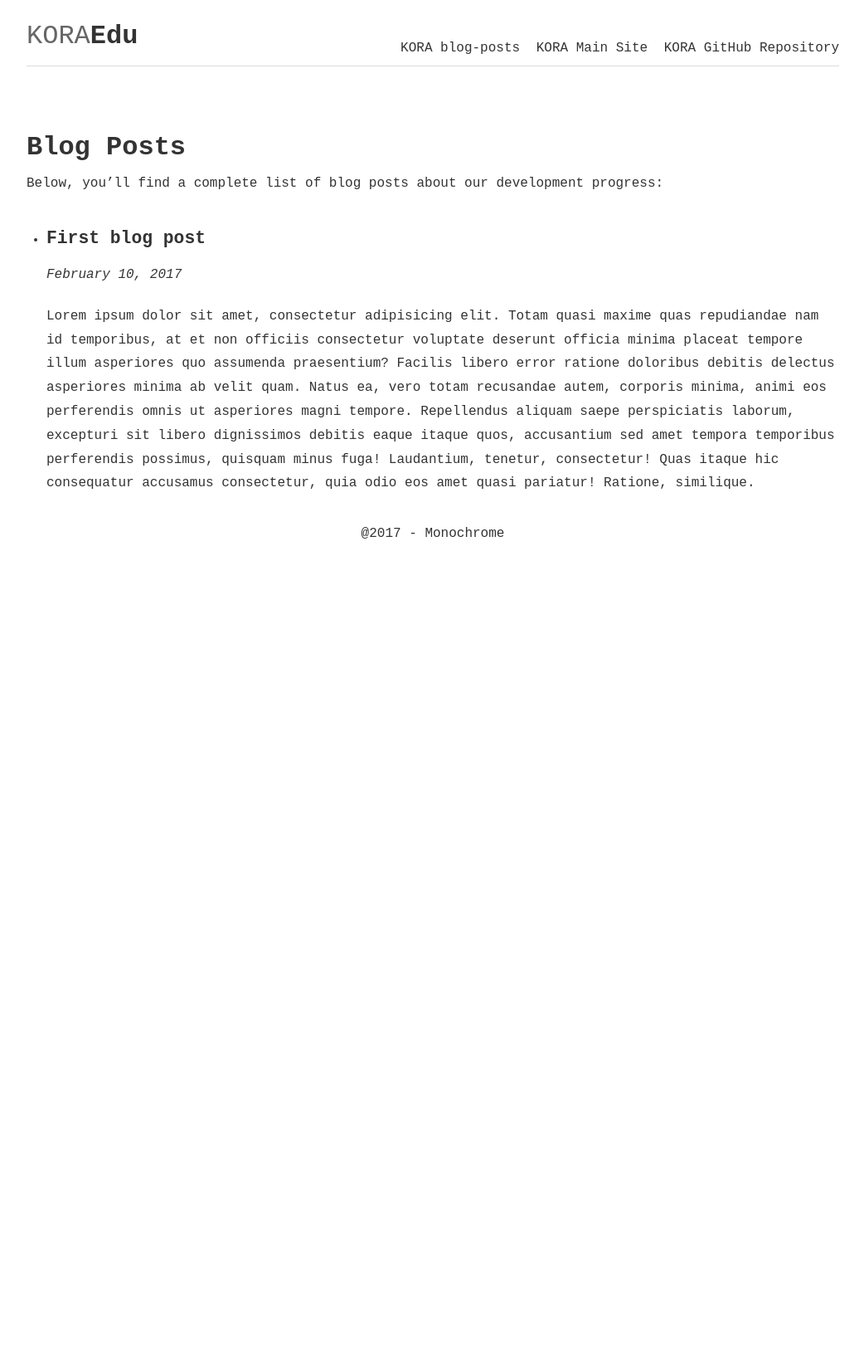
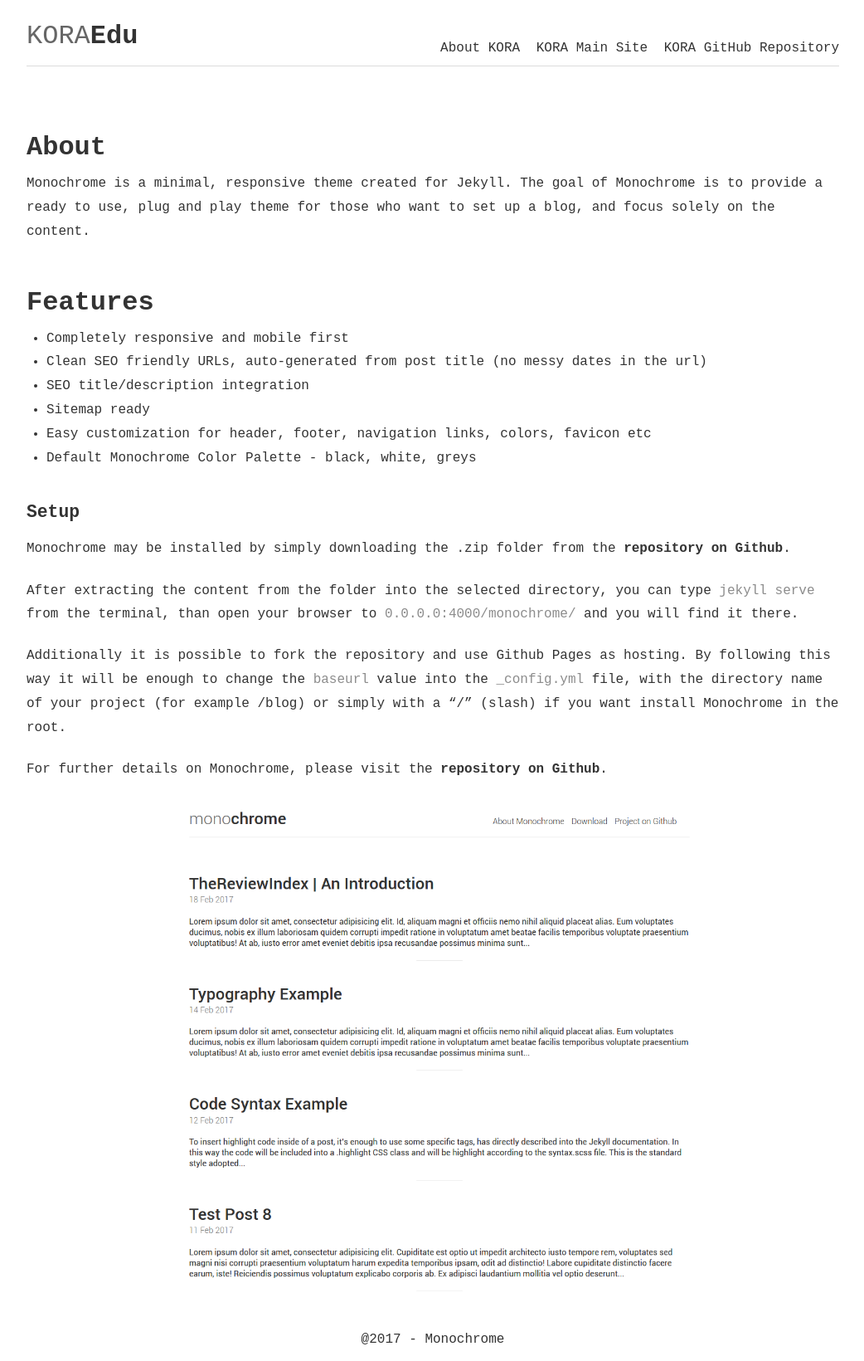
Before and after one commit to kora-edu/kora-edu.github.io, a Jekyll site: the page built from about.md, in a window 1280 px wide. Shown: the whole page at 83% size, without its empty margins (118-1160 px from the left). Built offline with Jekyll 4.4.1, drawn with Linux system fonts in a browser that asks for light colours; before the commit the page ends 900 px from its top, so only the background shows below that.

Commit message:
template

```diff
--- a/about.md
+++ b/about.md
@@ -1,18 +1,30 @@
 ---
 layout: page
-title: KORA blog-posts
-description: Learn more about KORA and our development process.
+title: About KORA
+description: This page describes monochrome.
 ---
+## About
+Monochrome is a minimal, responsive theme created for Jekyll. The goal of Monochrome is to provide a ready to use, plug and play theme for those who want to set up a blog, and focus solely on the content.
 
-## Blog Posts
-Below, you'll find a complete list of blog posts about our development progress:
+## Features
 
-<ul>
-  {% for post in site.posts %}
-    <li>
-      <h3><a href="{{ post.url }}">{{ post.title }}</a></h3>
-      <p><i>{{ post.date | date: "%B %d, %Y" }}</i></p>
-      <p>{{ post.excerpt | strip_html }}</p>
-    </li>
-  {% endfor %}
-</ul>
+- Completely responsive and mobile first
+- Clean SEO friendly URLs, auto-generated from post title (no messy dates in the url)
+- SEO title/description integration
+- Sitemap ready
+- Easy customization for header, footer, navigation links, colors, favicon etc
+- Default Monochrome Color Palette - black, white, greys
+
+### Setup
+
+Monochrome may be installed by simply downloading the .zip folder from the [repository on Github](https://github.com/thereviewindex/monochrome/archive/master.zip).
+
+After extracting the content from the folder into the selected directory, you can type ``jekyll serve`` from the terminal, than open your browser to ``0.0.0.0:4000/monochrome/`` and you will find it there.
+
+Additionally it is possible to fork the repository and use Github Pages as hosting. By following this way it will be enough to change the ``baseurl`` value into the ``_config.yml`` file, with the directory name of your project (for example /blog) or simply with a "/" (slash) if you want install Monochrome in the root.
+
+
+
+For further details on Monochrome, please visit the [repository on Github](https://github.com/thereviewindex/monochrome/).
+
+![Monochrome](img/monochrome01.png "monochrome")
```
